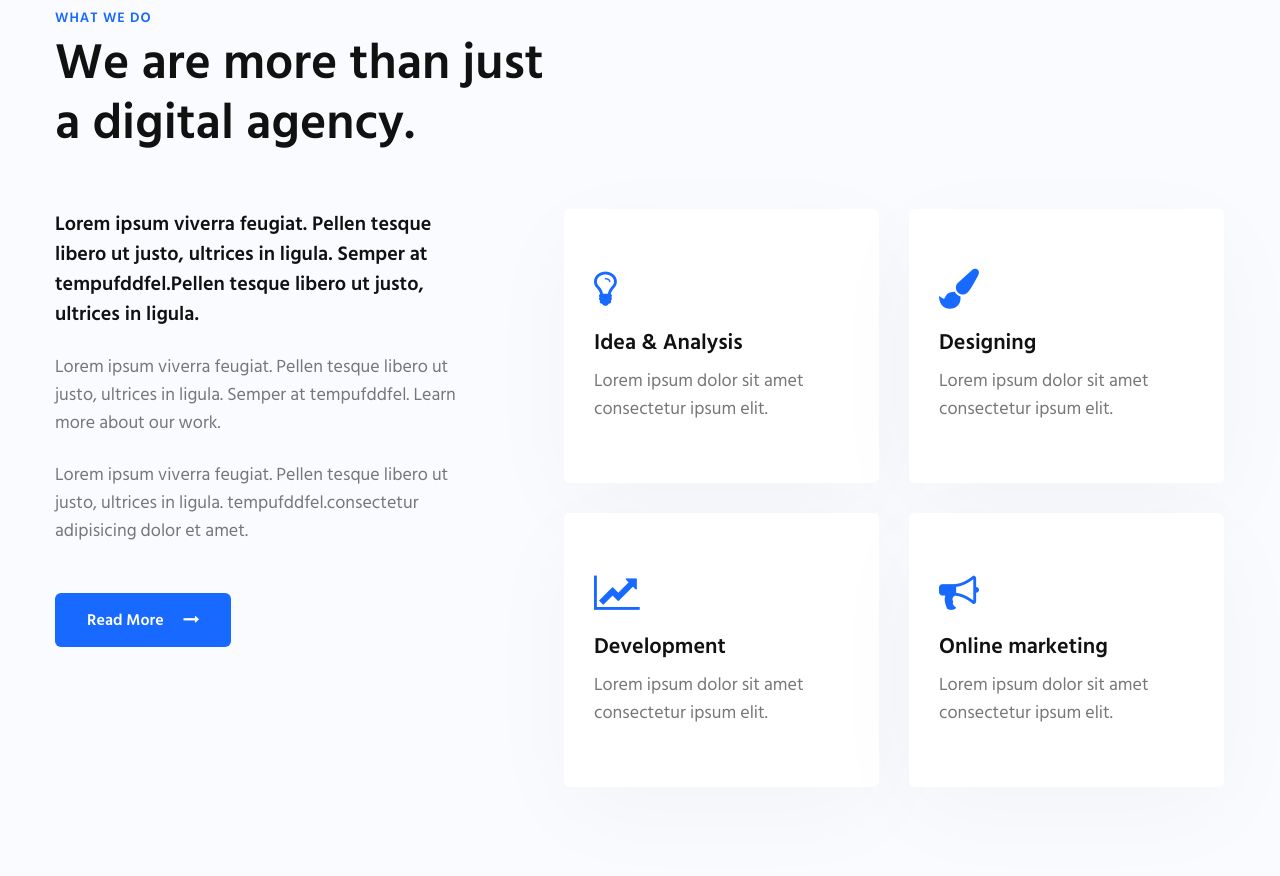
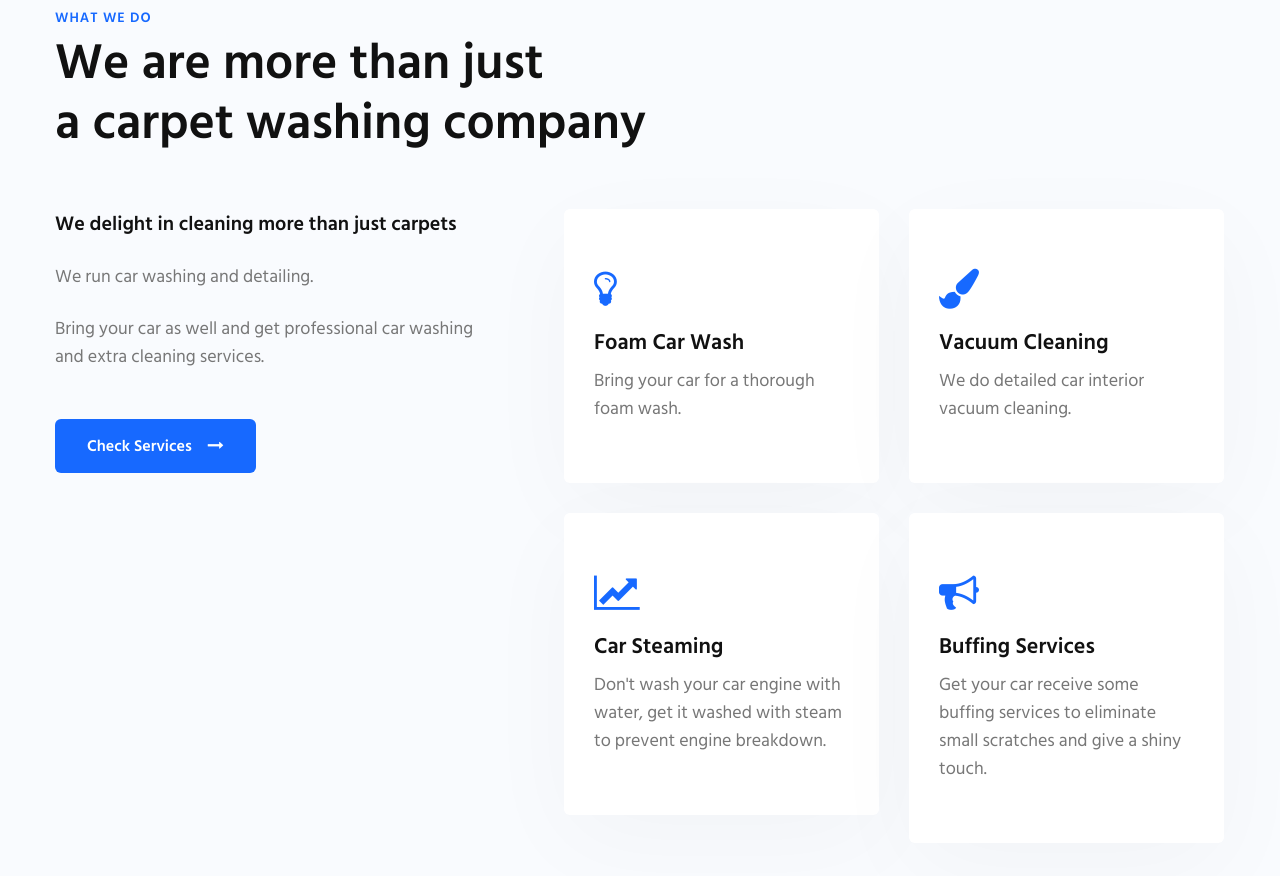
Before and after one commit to chaxito/JnB, a plain HTML site: page index.html in a window 1280 px wide. Shown: the part 1827-2703 px from the top of the page. Drawn offline with Linux system fonts and the light colour scheme.

Commit message:
edits on index

```diff
--- a/index.html
+++ b/index.html
@@ -160,7 +160,7 @@
               <img src="assets/images/wash5.jpg" alt="" class="img-fluid">
             </div>
             <div class="col-lg-2 col-md-3 col-sm-4 col-6 mt-lg-0 mt-4 pl-lg-0">
-              <img src="assets/images/wash6.jpg" alt="" class="img-fluid">
+              <img src="assets/images/wash8.jpg" alt="" class="img-fluid">
             </div>
             <div class="col-lg-2 col-md-3 col-sm-4 col-6 mt-lg-0 mt-4 pl-lg-0">
               <img src="assets/images/wash7.jpg" alt="" class="img-fluid">
@@ -188,7 +188,7 @@
           <div class="col-lg-7 pl-lg-5 align-self mt-lg-0 mt-4">
             <h5 class="color-3 mb-3 pr-lg-5">We clean carpets around Nairobi metropolitan and its environs!</h5>
             <p class="pr-lg-5"> We pick, wash, dry and deliver within 24hrs!</p>
-            <p class="mt-4 pr-lg-5">Simply call us at 0742 244527! </p>
+            <p class="mt-4 pr-lg-5">Simply call us now at <strong>0742 244527.</strong> </p>
             <a href="about.html" class="btn btn-style btn-primary mt-lg-5 mt-4">Read More <span
                 class="fa fa-long-arrow-right ml-3" aria-hidden="true"></span></a>
           </div>
@@ -205,22 +205,14 @@
       <div class="title-content text-left">
         <h6 class="title-subhny">What We Do</h6>
         <h3 class="title-w3l mb-sm-5 mb-4 pb-lg-2">We are more than just
-          <br>a digital agency.</h3>
+          <br>a carpet washing company</h3>
       </div>
       <div class="row">
         <div class="col-lg-5">
-          <h5 class="color-3 mb-3 pr-lg-5">Lorem ipsum viverra feugiat. Pellen tesque libero ut justo,
-            ultrices in ligula. Semper at tempufddfel.Pellen tesque libero ut justo,
-            ultrices in ligula.
-          </h5>
-          <p class="mt-4 pr-lg-5">Lorem ipsum viverra feugiat. Pellen tesque libero ut justo, ultrices in ligula. Semper
-            at
-            tempufddfel. Learn more about our work.
-          </p>
-          <p class="mt-4 pr-lg-5">Lorem ipsum viverra feugiat. Pellen tesque libero ut justo, ultrices in ligula.
-            tempufddfel.consectetur adipisicing dolor et amet.
-          </p>
-          <a href="about.html" class="btn btn-style btn-primary mt-lg-5 mt-4">Read More <span
+          <h5 class="color-3 mb-3 pr-lg-5">We delight in cleaning more than just carpets          </h5>
+          <p class="mt-4 pr-lg-5">We run car washing and detailing.  </p>
+          <p class="mt-4 pr-lg-5">Bring your car as well and get professional car washing and extra cleaning services.    </p>
+          <a href="services.html" class="btn btn-style btn-primary mt-lg-5 mt-4">Check Services<span
               class="fa fa-long-arrow-right ml-3" aria-hidden="true"></span></a>
         </div>
         <div class="col-lg-7 left-wthree-img pl-lg-4 mt-lg-0 mt-5">
@@ -232,9 +224,9 @@
                   <span class="fa fa-lightbulb-o"></span>
                 </div>
                 <div class="info">
-                  <h4><a href="#url">Idea & Analysis </a></h4>
+                  <h4><a href="#url">Foam Car Wash</a></h4>
                 </div>
-                <p class="mt-2">Lorem ipsum dolor sit amet consectetur ipsum elit.</p>
+                <p class="mt-2">Bring your car for a thorough foam wash.</p>
               </div>
             </div>
             <div class="box-wrap col-md-6 col-sm-12">
@@ -243,9 +235,9 @@
                   <span class="fa fa-paint-brush"></span>
                 </div>
                 <div class="info">
-                  <h4><a href="#url">Designing</a></h4>
+                  <h4><a href="#url">Vacuum Cleaning</a></h4>
                 </div>
-                <p class="mt-2">Lorem ipsum dolor sit amet consectetur ipsum elit.</p>
+                <p class="mt-2">We do detailed car interior vacuum cleaning.</p>
               </div>
             </div>
             <div class="box-wrap col-md-6 col-sm-12">
@@ -254,9 +246,9 @@
                   <span class="fa fa-line-chart"></span>
                 </div>
                 <div class="info">
-                  <h4><a href="#url">Development</a></h4>
+                  <h4><a href="#url">Car Steaming</a></h4>
                 </div>
-                <p class="mt-2">Lorem ipsum dolor sit amet consectetur ipsum elit.</p>
+                <p class="mt-2">Don't wash your car engine with water, get it washed with steam to prevent engine breakdown.</p>
               </div>
             </div>
             <div class="box-wrap col-md-6 col-sm-12">
@@ -265,9 +257,9 @@
                   <span class="fa fa-bullhorn"></span>
                 </div>
                 <div class="info">
-                  <h4><a href="#url">Online marketing</a></h4>
+                  <h4><a href="#url">Buffing Services</a></h4>
                 </div>
-                <p class="mt-2">Lorem ipsum dolor sit amet consectetur ipsum elit. </p>
+                <p class="mt-2">Get your car receive some buffing services to eliminate small scratches and give a shiny touch.</p>
               </div>
             </div>
           </div>
```
